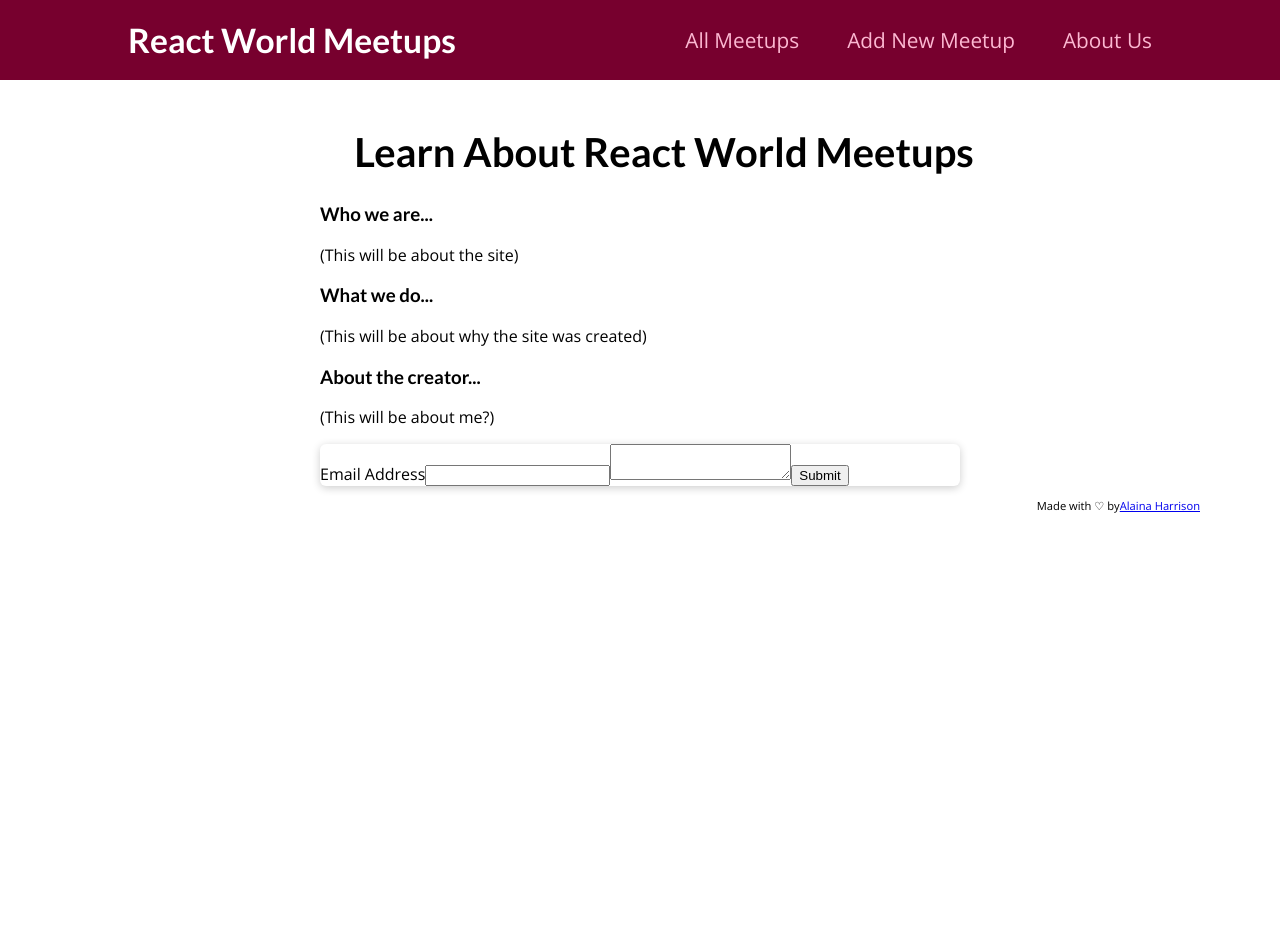
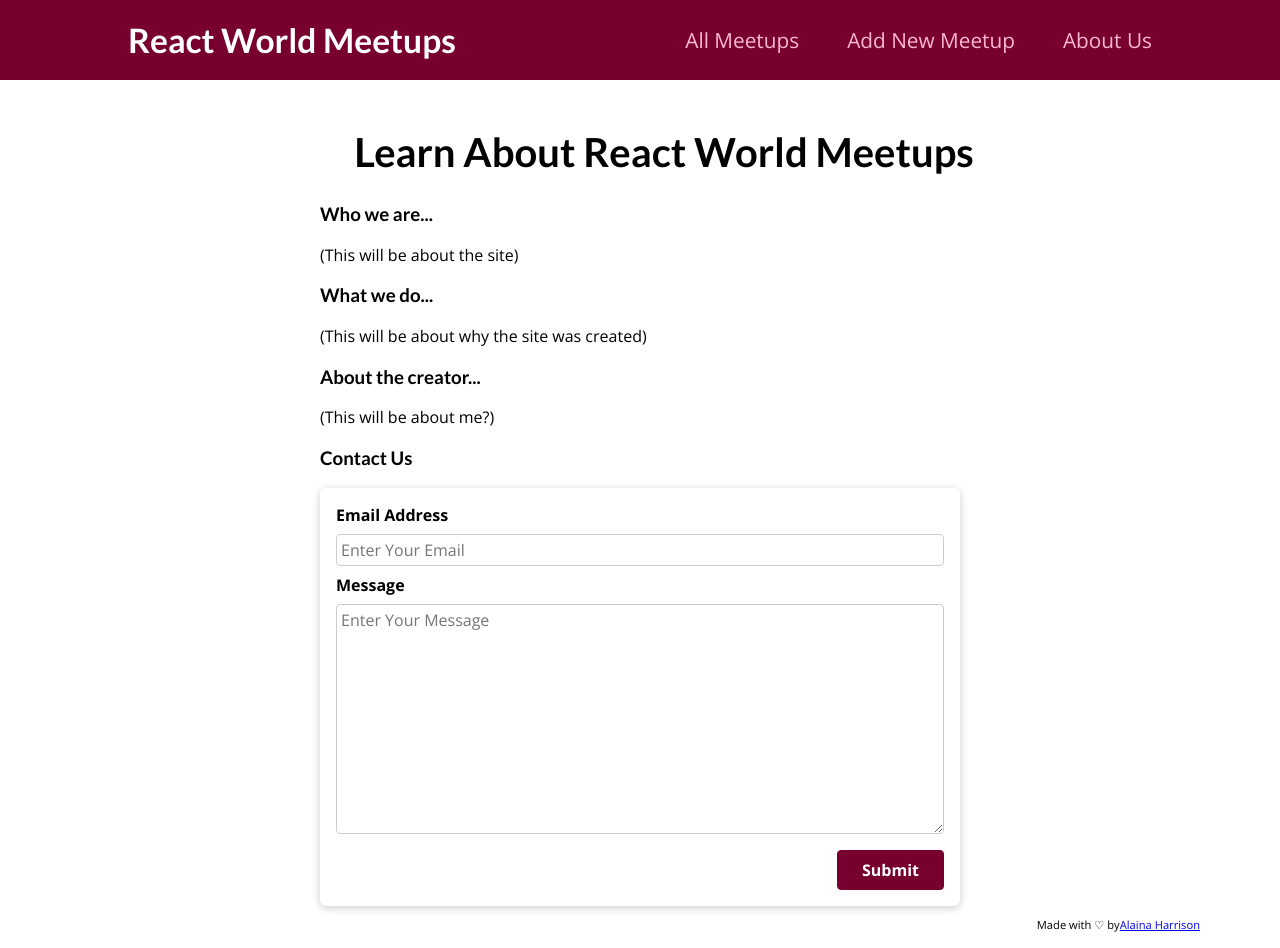
Before and after one commit to EmeraldSerpent57/nextjs-practice, a Next.js app: page /about in a window 1280 px wide. Before the commit the page ends 800 px from the top, so only its background shows below. Built offline with nearby package versions, Linux system fonts and the light colour scheme.

Commit message:
added styling for contact form

```diff
--- a/components/about/AboutUs.js
+++ b/components/about/AboutUs.js
@@ -21,7 +21,10 @@ function AboutUs() {
           <h3>About the creator...</h3>
           <p>(This will be about me?)</p>
         </div>
-        <App />
+        <div>
+          <h3>Contact Us</h3>
+          <App />
+        </div>
         <footer className="footer">
           <p>
             Made with &#x2661; by
--- a/components/about/ContactForm.js
+++ b/components/about/ContactForm.js
@@ -12,19 +12,37 @@ function ContactForm() {
 
   return (
     <Card>
-      <form onSubmit={handleSubmit}>
+      <form className={classes.form} onSubmit={handleSubmit}>
+        <div className={classes.control}>
           <label htmlFor="email">Email Address</label>
-        <input id="email" type="email" name="email" />
+          <input
+            id="email"
+            type="email"
+            name="email"
+            placeholder="Enter Your Email"
+          />
           <ValidationError prefix="Email" field="email" errors={state.errors} />
-        <textarea id="message" name="message" />
+        </div>
+        <div className={classes.control}>
+          <label htmlFor="message">Message</label>
+          <textarea
+            id="message"
+            name="message"
+            cols="50"
+            rows="10"
+            placeholder="Enter Your Message"
+          />
           <ValidationError
             prefix="Message"
             field="message"
             errors={state.errors}
           />
+        </div>
+        <div className={classes.actions}>
           <button type="submit" disabled={state.submitting}>
             Submit
           </button>
+        </div>
       </form>
     </Card>
   );
--- a/components/about/ContactForm.module.css
+++ b/components/about/ContactForm.module.css
@@ -0,0 +1,45 @@
+.form {
+  padding: 1rem;
+}
+
+.control {
+  margin-bottom: 0.5rem;
+}
+
+.control label {
+  display: block;
+  font-weight: bold;
+  margin-bottom: 0.5rem;
+}
+
+.control input,
+.control textarea {
+  display: block;
+  font: inherit;
+  border-radius: 4px;
+  border: 1px solid #ccc;
+  padding: 0.25rem;
+  width: 100%;
+}
+
+.actions {
+  margin-top: 1rem;
+  text-align: right;
+}
+
+.actions button {
+  font: inherit;
+  cursor: pointer;
+  background-color: #77002e;
+  color: white;
+  padding: 0.5rem 1.5rem;
+  border: 1px solid #77002e;
+  border-radius: 4px;
+  font-weight: bold;
+}
+
+.actions button:hover,
+.actions button:active {
+  background-color: #a50e48;
+  border-color: #a50e48;
+}
--- a/pages/about/index.js
+++ b/pages/about/index.js
@@ -5,13 +5,13 @@ import AboutUs from "../../components/about/AboutUs";
 
 function AboutUsPage() {
     return (
-      <Fragment>
+      <>
         <Head>
           <title>About Us</title>
           <meta name="description" content="More about React World Meetups" />
         </Head>
         <AboutUs />
-      </Fragment>
+      </>
     );
 }
 
```
Lines whose indentation alone changed are shown as unchanged.
